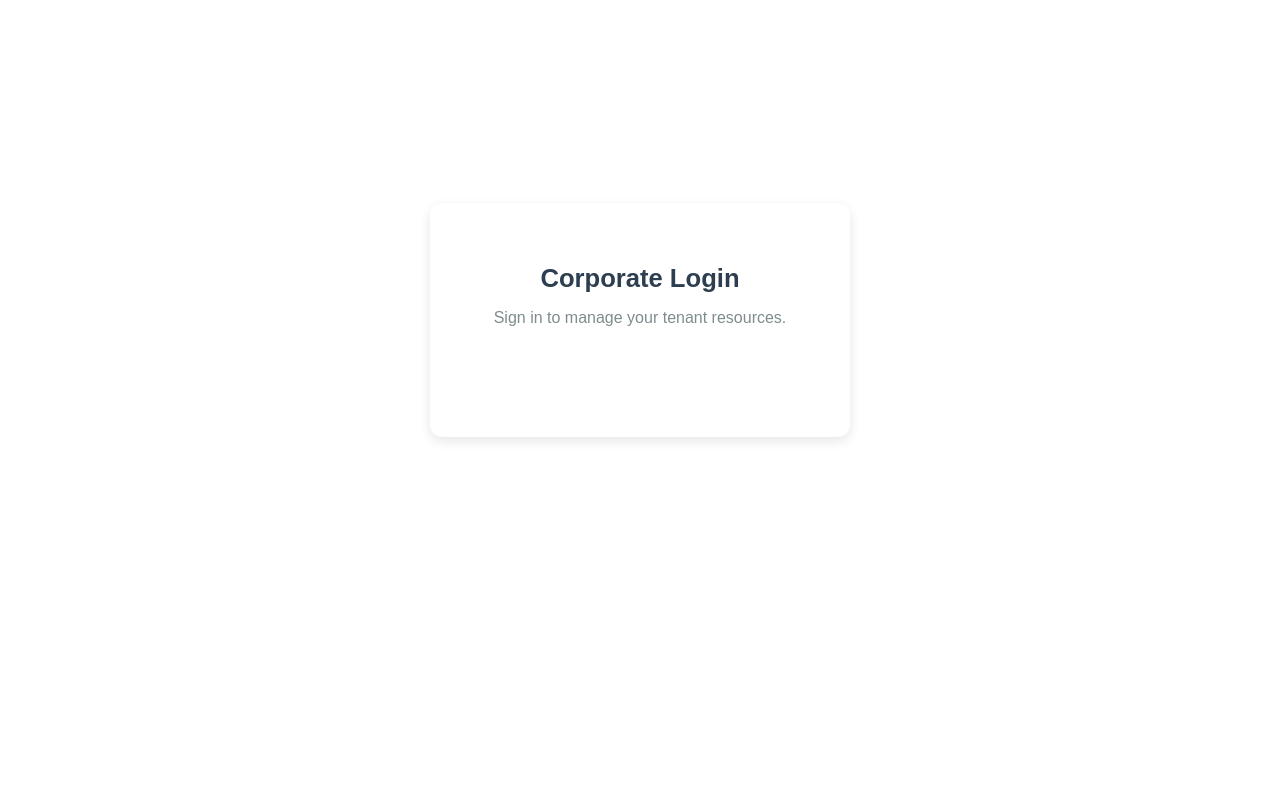
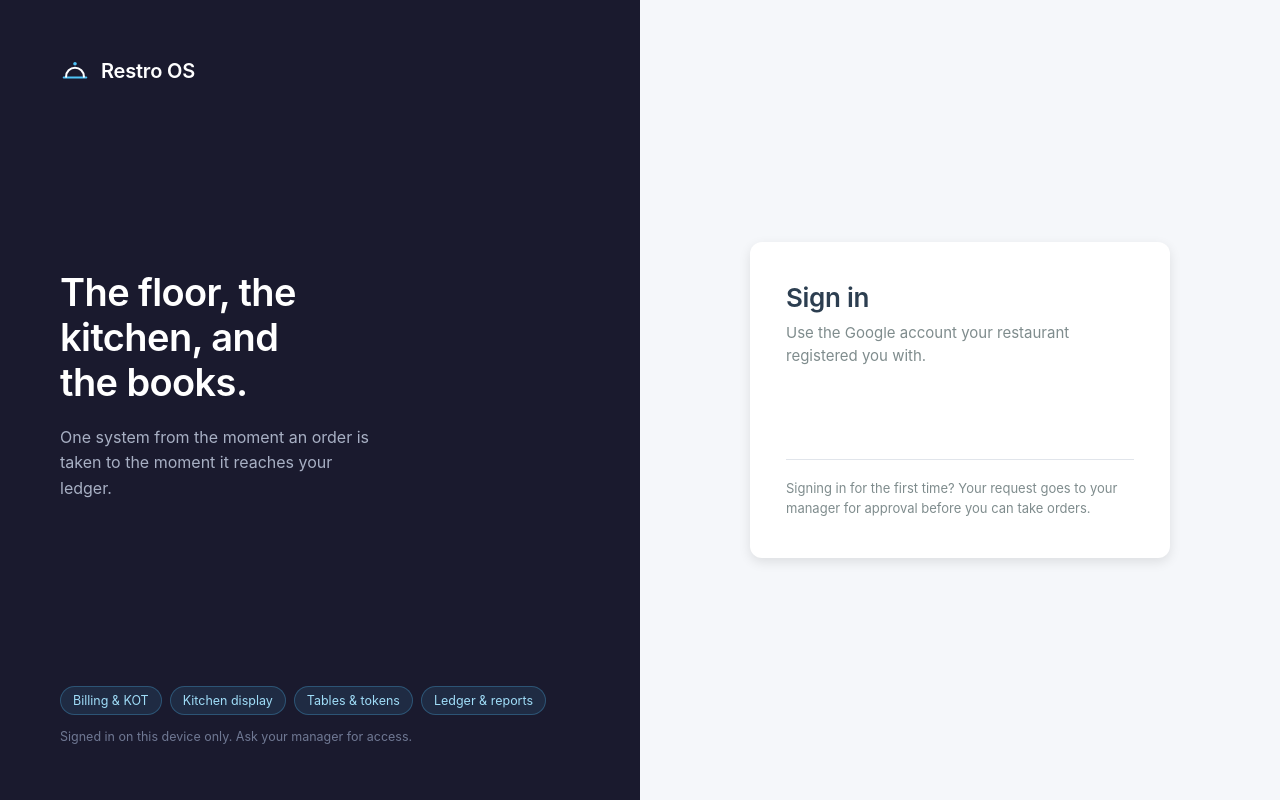
Before and after one commit to anmtechsolutions2023/googleintegrationfrontend, a React (Create React App) app in the folder tenant-auth-ui/: page /login in a window 1280 px wide. Built offline with nearby package versions, Linux system fonts and the light colour scheme; no server answers.

Commit message:
Login page layout change

```diff
--- a/tenant-auth-ui/src/constants/strings.js
+++ b/tenant-auth-ui/src/constants/strings.js
@@ -113,8 +113,18 @@ const STRINGS = {
   // Page-specific strings - organized by page
   pages: {
     login: {
-      title: 'Corporate Login',
-      subtitle: 'Sign in to manage your tenant resources.',
+      title: 'Sign in',
+      subtitle: 'Use the Google account your restaurant registered you with.',
+      // The brand panel, shown beside the card from 900px up.
+      headline: 'The floor, the kitchen, and the books.',
+      blurb: 'One system from the moment an order is taken to the moment it '
+        + 'reaches your ledger.',
+      capabilities: ['Billing & KOT', 'Kitchen display', 'Tables & tokens', 'Ledger & reports'],
+      access: 'Signed in on this device only. Ask your manager for access.',
+      // Says out loud what a first-time sign-in actually does — new users hit
+      // the Approvals queue today with no warning that they will.
+      firstTime: 'Signing in for the first time? Your request goes to your '
+        + 'manager for approval before you can take orders.',
     },
 
     dashboard: {
--- a/tenant-auth-ui/src/pages/Login.js
+++ b/tenant-auth-ui/src/pages/Login.js
@@ -13,6 +13,7 @@ import {
 import { ROUTES } from '../constants/routes';
 import { peekRedirect, clearRedirect } from '../utils/redirectStore';
 import { isSetupPending } from '../utils/permissions';
+import './login.css';
 
 const Login = () => {
   const { login } = useAuth();
@@ -74,12 +75,48 @@ const Login = () => {
     }
   };
 
+  const s = STRINGS.pages.login;
+
   return (
-    <div style={styles.page}>
-      <div style={styles.card}>
-        <h2 style={styles.title}>{STRINGS.pages.login.title}</h2>
-        <p style={styles.subtitle}>{STRINGS.pages.login.subtitle}</p>
-        <div style={styles.btnWrapper}>
+    <div className="login-page">
+      {/* The panel is #1a1a2e — the colour the POS sidebar becomes a moment
+          later — so signing in reads as entering the app, not passing a gate. */}
+      <div className="login-brand">
+        <div className="login-mark">
+          {/* Placeholder mark. STRINGS.app.logo is an office building, which is
+              the wrong idea for a restaurant and weak at this size. */}
+          <svg viewBox="0 0 32 32" width="30" height="30" role="img" aria-label={STRINGS.app.name}>
+            <path d="M4 23h24" stroke="#4fc3f7" strokeWidth="2.2" strokeLinecap="round" fill="none" />
+            <path d="M6.5 22a9.5 9.5 0 0 1 19 0" stroke="#fff" strokeWidth="2.2" fill="none" strokeLinecap="round" />
+            <circle cx="16" cy="8.2" r="1.9" fill="#4fc3f7" />
+          </svg>
+          <span>{STRINGS.app.name}</span>
+        </div>
+
+        <div className="login-copy">
+          <h2 className="login-headline">{s.headline}</h2>
+          <p className="login-blurb">{s.blurb}</p>
+        </div>
+
+        <div className="login-bottom">
+          <div className="login-tags">
+            {s.capabilities.map((c) => (
+              <span key={c}>{c}</span>
+            ))}
+          </div>
+          <p className="login-foot">{s.access}</p>
+        </div>
+      </div>
+
+      <div className="login-main">
+        <div className="login-card">
+          <div className="login-head">
+            <h1>{s.title}</h1>
+            <p className="login-sub">{s.subtitle}</p>
+          </div>
+
+          {/* Unchanged: Google renders and owns this button. */}
+          <div className="login-btn">
             <GoogleLogin
               onSuccess={onSuccess}
               onError={() =>
@@ -88,46 +125,12 @@ const Login = () => {
               useOneTap={false}
             />
           </div>
+
+          <p className="login-note">{s.firstTime}</p>
+        </div>
       </div>
     </div>
   );
 };
 
-const styles = {
-  page: {
-    display: 'flex',
-    flexDirection: 'column',
-    alignItems: 'center',
-    justifyContent: 'center',
-    minHeight: '80vh',
-    padding: '16px',
-    fontFamily: 'sans-serif',
-    boxSizing: 'border-box',
-  },
-  card: {
-    width: '100%',
-    maxWidth: '420px',
-    padding: '40px 32px',
-    boxShadow: '0 4px 12px rgba(0,0,0,0.1)',
-    borderRadius: '12px',
-    textAlign: 'center',
-    backgroundColor: '#fff',
-    boxSizing: 'border-box',
-  },
-  title: {
-    color: '#2c3e50',
-    marginBottom: '10px',
-    fontSize: 'clamp(1.2rem, 4vw, 1.6rem)',
-  },
-  subtitle: {
-    color: '#7f8c8d',
-    marginBottom: '30px',
-    fontSize: 'clamp(0.85rem, 2.5vw, 1rem)',
-  },
-  btnWrapper: {
-    display: 'flex',
-    justifyContent: 'center',
-  },
-};
-
 export default Login;
--- /dev/null
+++ b/tenant-auth-ui/src/pages/login.css
@@ -0,0 +1,209 @@
+/* Sign in.
+ *
+ * Mobile-first, like Navbar.css and Admin.css: the stacked layout is the base
+ * and the two-column split is added when there is room for it. The old page was
+ * one 420px card centred in an otherwise empty viewport — on a till, which is
+ * usually a landscape tablet, that is a screen of white with a small box in it.
+ *
+ * The brand panel is #1a1a2e, the same colour the POS sidebar becomes a moment
+ * later, so signing in reads as entering the app rather than passing a gate.
+ */
+
+.login-page {
+  min-height: 100vh;
+  min-height: 100dvh;
+  display: flex;
+  flex-direction: column;
+  background: #f5f7fa;
+}
+
+/* ── Brand panel ─────────────────────────────────────────────────────────── */
+.login-brand {
+  background: #1a1a2e;
+  padding: 34px 28px 30px;
+  display: flex;
+  flex-direction: column;
+  gap: 18px;
+  min-width: 0;
+}
+
+.login-mark {
+  display: flex;
+  align-items: center;
+  gap: 11px;
+}
+
+.login-mark span {
+  color: #ffffff;
+  font-size: 18px;
+  font-weight: 600;
+  letter-spacing: -0.2px;
+}
+
+.login-headline {
+  color: #ffffff;
+  font-size: 25px;
+  line-height: 1.22;
+  font-weight: 600;
+  margin: 0;
+  letter-spacing: -0.3px;
+  text-wrap: balance;
+}
+
+/* Hidden on narrow screens: on a phone the panel is a header, not a pitch, and
+   every line above the fold pushes the button that people came to press. */
+.login-blurb,
+.login-tags,
+.login-foot {
+  display: none;
+}
+
+/* ── Sign-in card ────────────────────────────────────────────────────────── */
+.login-main {
+  flex: 1;
+  display: flex;
+  align-items: flex-start;
+  justify-content: center;
+  padding: 26px 20px 40px;
+  min-width: 0;
+}
+
+.login-card {
+  width: 100%;
+  max-width: 420px;
+  background: #ffffff;
+  border-radius: 12px;
+  padding: 30px 24px;
+  box-shadow: 0 4px 12px rgba(0, 0, 0, 0.1);
+  display: flex;
+  flex-direction: column;
+  gap: 22px;
+  box-sizing: border-box;
+}
+
+.login-card h1 {
+  color: #2c3e50;
+  font-size: 22px;
+  font-weight: 600;
+  margin: 0;
+  letter-spacing: -0.2px;
+}
+
+.login-sub {
+  color: #7f8c8d;
+  font-size: 14.5px;
+  line-height: 1.55;
+  margin: 0;
+}
+
+.login-head {
+  display: flex;
+  flex-direction: column;
+  gap: 8px;
+}
+
+/* Google renders its own button and will not be restyled, so the layout sits
+   around it rather than theming it. */
+.login-btn {
+  display: flex;
+  justify-content: center;
+}
+
+.login-note {
+  border-top: 1px solid #e1e5eb;
+  padding-top: 16px;
+  color: #7f8c8d;
+  font-size: 12.5px;
+  line-height: 1.55;
+  margin: 0;
+}
+
+/* ── Two columns ─────────────────────────────────────────────────────────────
+   900px, not the 1023px the app shells use: that breakpoint is about a sidebar
+   this page does not have. Two columns need roughly 420px of card plus a panel
+   wide enough to read, and below ~900 the split starves both. */
+@media (min-width: 900px) {
+  .login-page {
+    display: grid;
+    grid-template-columns: repeat(2, minmax(0, 1fr));
+  }
+
+  .login-brand {
+    padding: 56px 60px;
+    justify-content: space-between;
+    gap: 40px;
+  }
+
+  .login-mark span { font-size: 20px; }
+
+  .login-headline {
+    font-size: 38px;
+    line-height: 1.18;
+    letter-spacing: -0.6px;
+    max-width: 14ch;
+  }
+
+  .login-blurb {
+    display: block;
+    color: #a8b0c4;
+    font-size: 16px;
+    line-height: 1.6;
+    margin: 0;
+    max-width: 32ch;
+  }
+
+  .login-copy {
+    display: flex;
+    flex-direction: column;
+    gap: 20px;
+  }
+
+  .login-tags {
+    display: flex;
+    flex-wrap: wrap;
+    gap: 8px;
+  }
+
+  .login-tags span {
+    background: rgba(79, 195, 247, 0.1);
+    border: 1px solid rgba(79, 195, 247, 0.28);
+    color: #9fdcf7;
+    font-size: 12.5px;
+    padding: 6px 12px;
+    border-radius: 999px;
+  }
+
+  .login-foot {
+    display: block;
+    color: #6f7893;
+    font-size: 12.5px;
+    margin: 0;
+  }
+
+  .login-bottom {
+    display: flex;
+    flex-direction: column;
+    gap: 14px;
+  }
+
+  .login-main {
+    align-items: center;
+    padding: 40px;
+  }
+
+  .login-card {
+    padding: 40px 36px;
+    gap: 26px;
+  }
+
+  .login-card h1 { font-size: 26px; letter-spacing: -0.3px; }
+  .login-sub { font-size: 15px; }
+  .login-note { font-size: 13px; padding-top: 18px; }
+}
+
+/* Very short landscape (a till in a cramped browser window): let the page
+   scroll rather than crushing the panel's vertical rhythm. */
+@media (min-width: 900px) and (max-height: 620px) {
+  .login-brand { justify-content: flex-start; gap: 28px; }
+  .login-headline { font-size: 30px; }
+}
```
Lines whose indentation alone changed are shown as unchanged.
